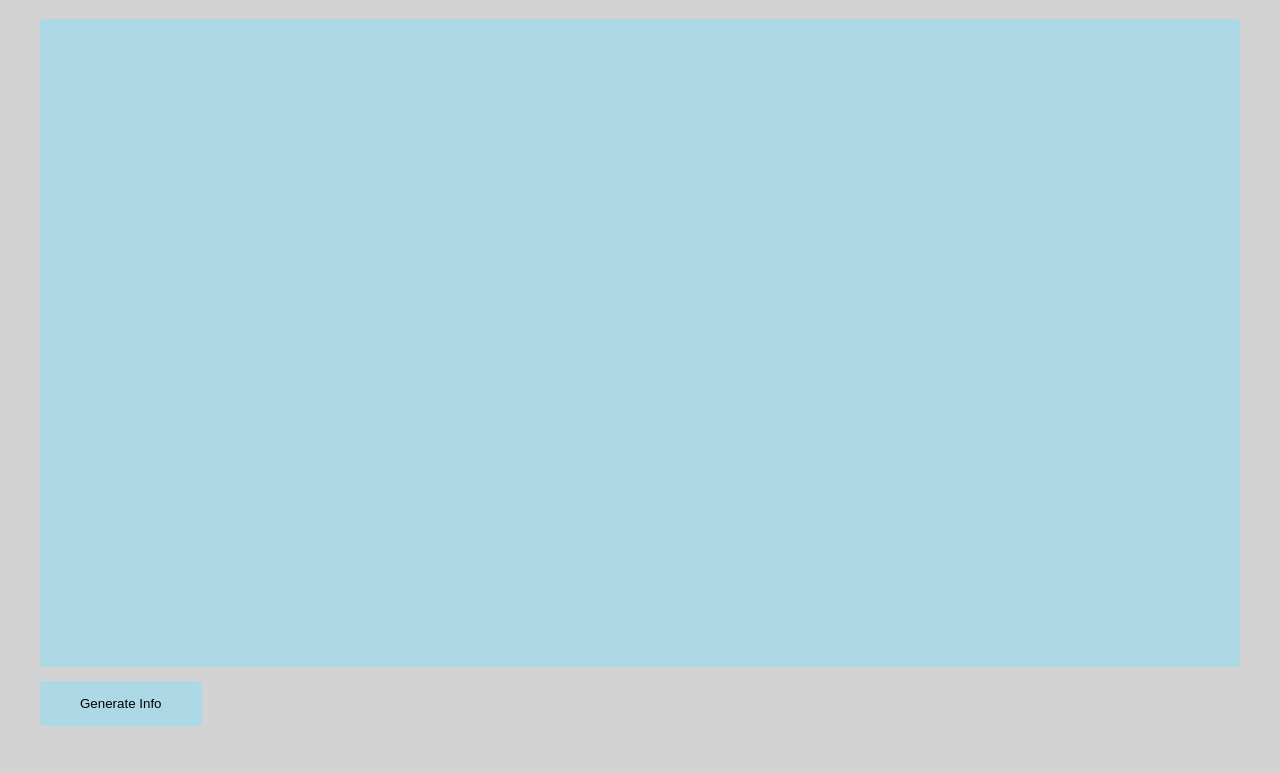
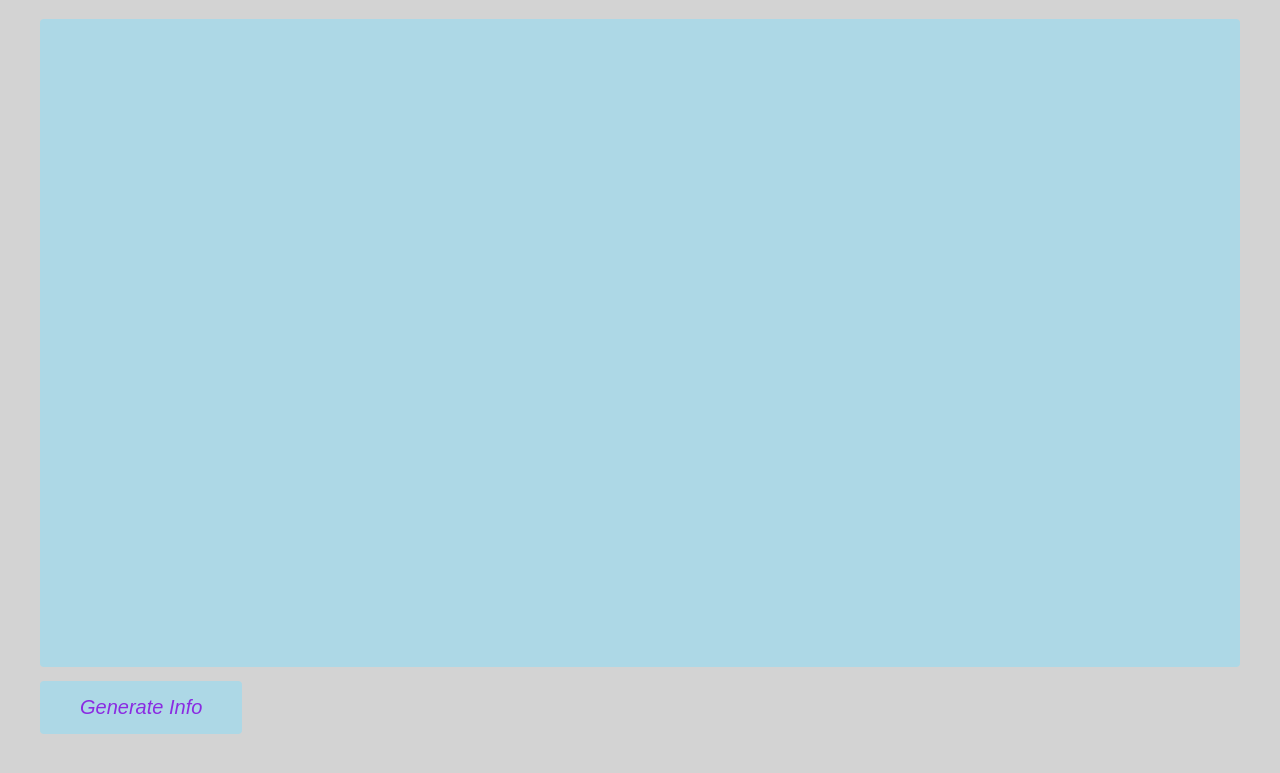
Before and after one commit to falakhasija/Text_analyser, a website: page index.html in a window 1280 px wide. Shown: the part 73-846 px from the top of the page. Drawn offline with Linux system fonts and the light colour scheme.

Commit message:
Update style.css

```diff
--- a/style.css
+++ b/style.css
@@ -74,6 +74,9 @@
     padding: 15px 40px;
     border-radius: 4px;
     cursor: pointer;
+       color: blueviolet;
+    font-style: italic;
+    font-size: 20px;
   }
   textarea:focus {
     outline: none;
```
